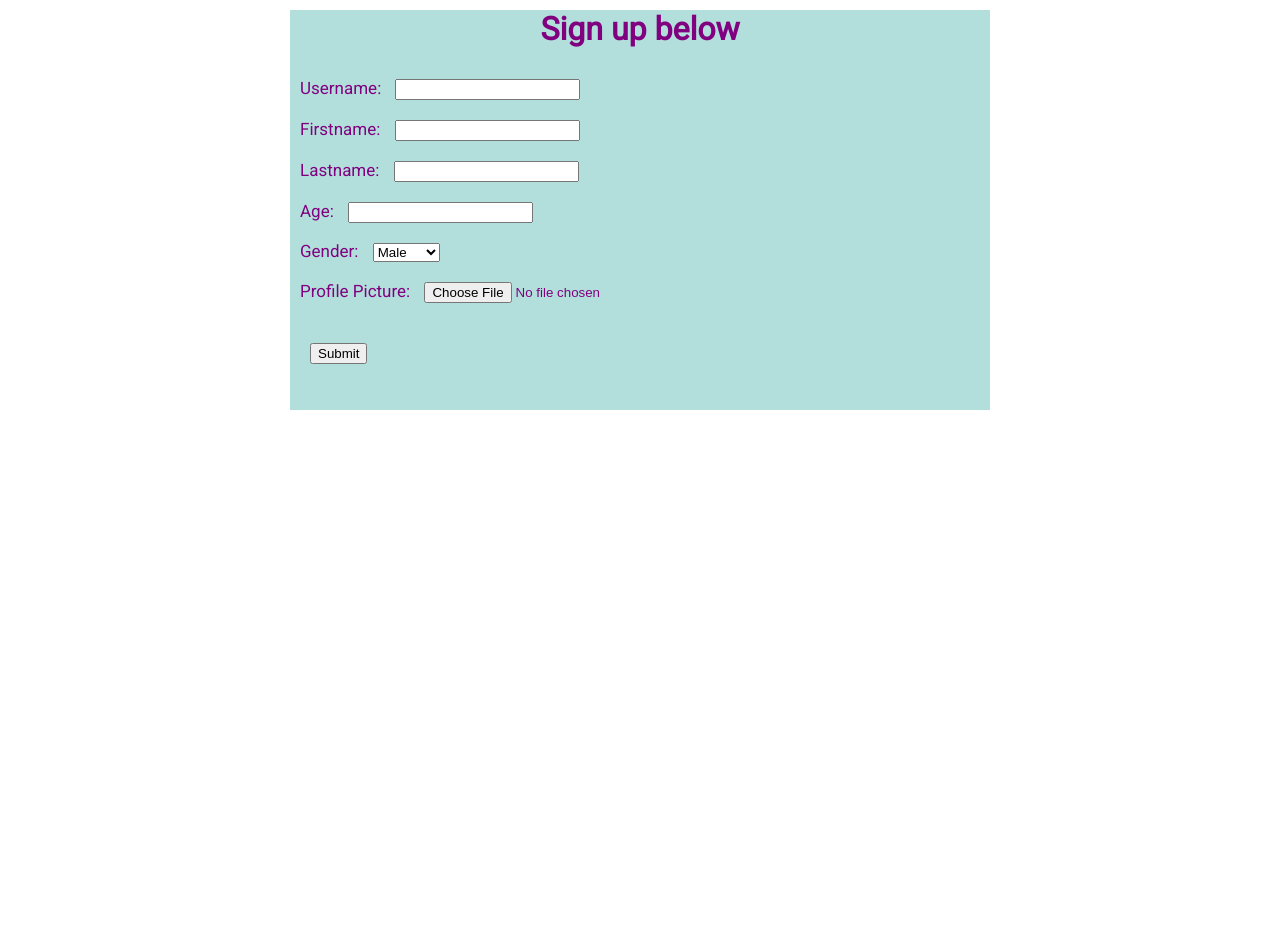
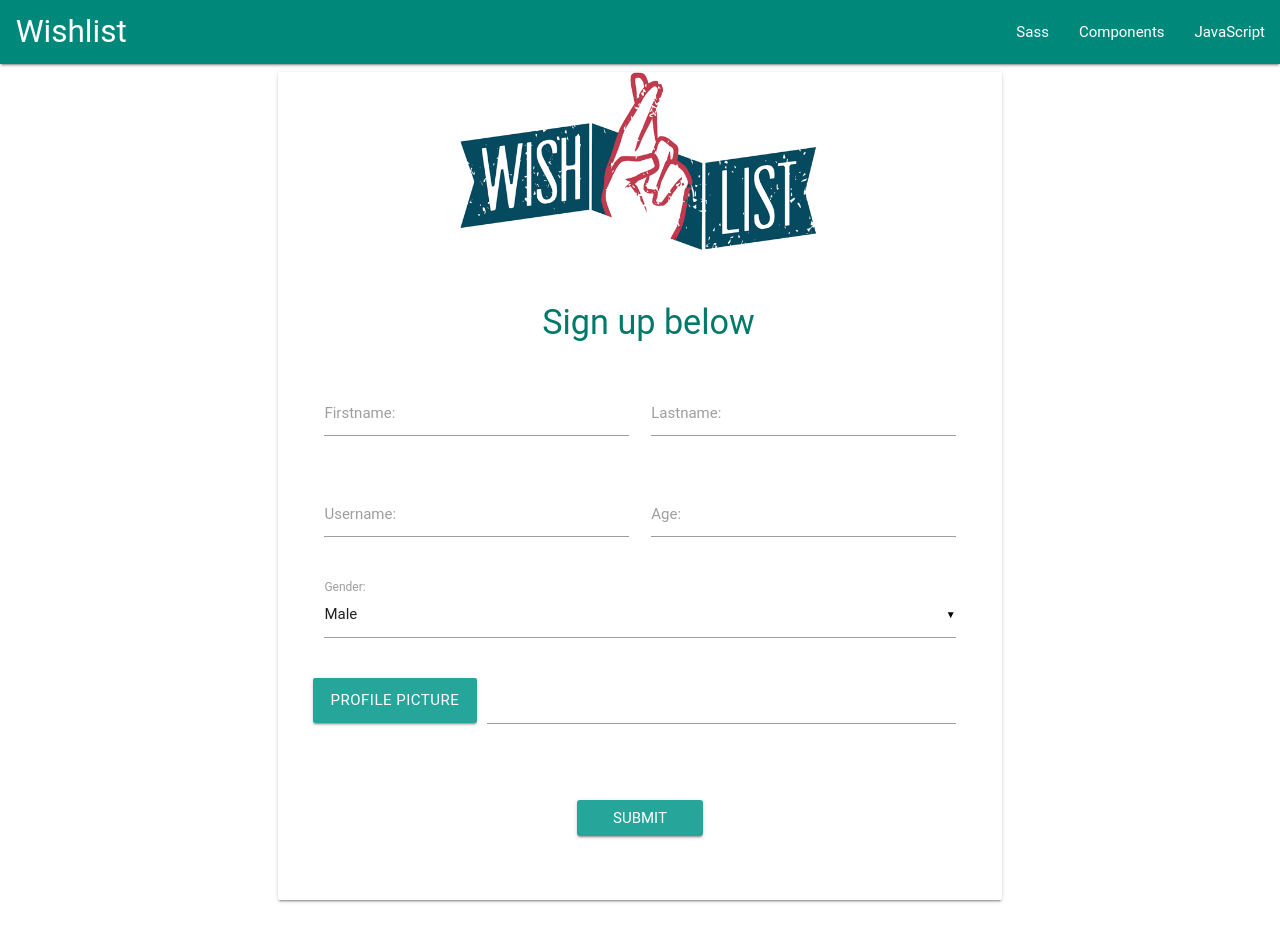
Before and after one commit to 876ix-MasterDNIM/Info3180ProjectOne, a Flask app: page /profile in a window 1280 px wide. Before the commit the page ends 410 px from the top, so only its background shows below. Run offline with Flask 2, Linux system fonts and the light colour scheme; some libraries are stand-ins or nearby versions; some web fonts are replaced.

Commit message:
redesigned signup page

```diff
--- a/app.py
+++ b/app.py
@@ -116,4 +116,5 @@ def page_not_found(error):
 
 
 if __name__ == '__main__':
-    app.run(debug=True,host='0.0.0.0',port=8080)
+    # app.run(debug=True,host='0.0.0.0',port=8080)
+    app.run(host='0.0.0.0',port=8080)
--- a/static/css/form.css
+++ b/static/css/form.css
@@ -1,31 +1,23 @@
-.page {
-  background-color: #B2DFDB;
-  width: 700px;
-  height: 400px;
-  margin-left: auto;
-  margin-right: auto;
-}
 
-.form {
-  font-family: 'Roboto', sans-serif;
-  font-size: 17px;
-  color: purple;
-  margin-left: 10px;
-  text-align: left;
-}
+/*.page {*/
+/*  background-color: #B2DFDB;*/
+/*  width: 700px;*/
+/*  height: 400px;*/
+/*  margin-left: auto;*/
+/*  margin-right: auto;*/
+/*}*/
 
+/*h1 {*/
+/*  font-family: 'Roboto', sans-serif;*/
+/*  color: purple;*/
+/*  text-align: center;*/
+/*  margin-top: 10px;*/
+/*}*/
 
-h1 {
-  font-family: 'Roboto', sans-serif;
-  color: purple;
-  text-align: center;
-  margin-top: 10px;
-}
+/*input {*/
+/*  margin: 10px;*/
+/*}*/
 
-input {
-  margin: 10px;
-}
-
-select {
-  margin: 10px;
-}
+/*select {*/
+/*  margin: 10px;*/
+/*}*/
--- a/templates/form.html
+++ b/templates/form.html
@@ -2,38 +2,119 @@
 <html>
 <head>
     <title>Sign up</title>
-    <link rel="stylesheet" href="../static/css/form.css" type="text/css"/>
-    <link href='https://fonts.googleapis.com/css?family=Roboto' rel='stylesheet' type='text/css'>
+    <!--<link href='https://fonts.googleapis.com/css?family=Roboto' rel='stylesheet' type='text/css'>-->
+    <!--Import Google Icon Font-->
+    <link href="https://fonts.googleapis.com/icon?family=Material+Icons" rel="stylesheet">
+    <!--Import materialize.css-->
+    <link rel="stylesheet" href="https://cdnjs.cloudflare.com/ajax/libs/materialize/0.97.5/css/materialize.min.css">
+
 </head>
 <body>
-<div class="page">
-    <h1>Sign up below</h1>
-    <form class="form" method="post"  enctype="multipart/form-data"  onsubmit="return validate()">
-        {{ form.username.label }} {{ form.username(id='username') }}
-        <br>
+    <nav>
+    <div class="nav-wrapper  teal darken-1">
+      <a href="#" class="brand-logo">&nbsp; Wishlist</img></a>
+      <ul id="nav-mobile" class="right hide-on-med-and-down">
+        <li><a href="sass.html">Sass</a></li>
+        <li><a href="badges.html">Components</a></li>
+        <li><a href="collapsible.html">JavaScript</a></li>
+      </ul>
+    </div>
+  </nav>
 
-        {{ form.firstname.label }} {{ form.firstname(id='fname') }}
-        <br>
+  <div class="row valign-wrapper">
+        <div class="col s12 m7 center-block">
+          <div class="card hoverable center">
+            <div class="card-image">
+              <img class="center-block" style="width: 50%; heigh: auto;" src="static/img/logo.gif">
+              <span class="card-title">Card Title</span>
+            </div>
+            <div class="card-content">
+            <div class="row">
+    <h4 class='teal-text text-darken-2'>&nbsp; Sign up below</h4>
+    <form class="col s12" method="post"  enctype="multipart/form-data"  onsubmit="return validate()">
+        <div class="row">
 
-        {{ form.lastname.label }} {{ form.lastname(id='lname') }}
-        <br>
+      </div>
+        <div class="row">
+            <div class="input-field col s6">
+            {{ form.firstname(id='fname', class='validate') }}
+            {{ form.firstname.label }}
+        </div>
+        <div class="input-field col s6">
+            {{ form.lastname(id='lname', class='validate') }}
+            {{ form.lastname.label }}
+        </div>
+      </div>
+        <div class="row">
 
-        {{ form.age.label }} {{ form.age(id='age') }}
-        <br>
+            <div class="input-field col s6">
+          {{ form.username(id='username', class='validate') }}
+          {{ form.username.label }}
+        </div>
+        <div class="input-field col s6">
+            {{ form.age(id='age', class='validate') }}
+            {{ form.age.label }}
+        </div>
+      </div>
+        <div class="row">
+            <div class="input-field col s12">
+        {{ form.gender(id='gender') }}
+        {{ form.gender.label }}
+      </div>
+        </div>
 
-        {{ form.gender.label }}
-        {{ form.gender() }}
-        <br>
+        <div class='row'>
+        <div class="file-field input-field">
+      <div class="btn col s3">
+        <span>Profile Picture</span>
+        {{ form.image(id='image') }}
+      </div>
+      <div class="file-path-wrapper col s9">
+        <input class="file-path validate" type="text">
+      </div>
+    </div>
+    </div>
 
-        {{ form.image.label }} {{ form.image(id='image') }}
-        <br>
+<div class='row'>
+        <div class="input-field col s6">
+            {{ form.userid(id='userid', class='validate') }}
+        </div>
+</div>
 
-        {{ form.userid(id='userid') }}
-        <br>
 
-        {{ form.submit(id='submit', onsubmit='validate()') }}
+
+                <div class="row">
+    <div class="input-field">
+            {{ form.submit(id='submit', onsubmit='validate()', class='waves-effect waves-light btn') }}
+        </div>
+      </div>
+
     </form>
 </div>
+            </div>
+          </div>
+        </div>
+        </div>
+
+
+
+
+
+
+
+
+
+
+
+
+
+<script type="text/javascript" src="https://code.jquery.com/jquery-2.1.1.min.js"></script>
+<script src="https://cdnjs.cloudflare.com/ajax/libs/materialize/0.97.5/js/materialize.min.js"></script>
+<script>
+$(document).ready(function() {
+    $('select').material_select();
+});
+</script>
 <script src="../static/js/validate.js" type="text/javascript"></script>
 </body>
 </html>
```
Also changed, not shown: templates/profile.html (+32 -15 lines), static/img/Wishlist.jpg (added), static/img/logo.gif (added).
